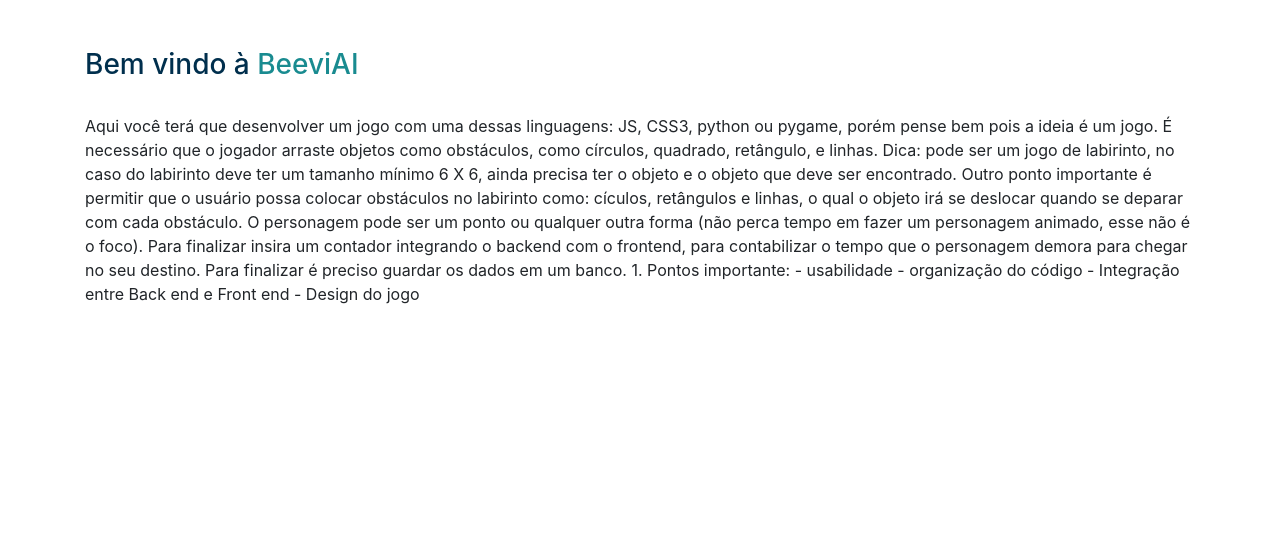
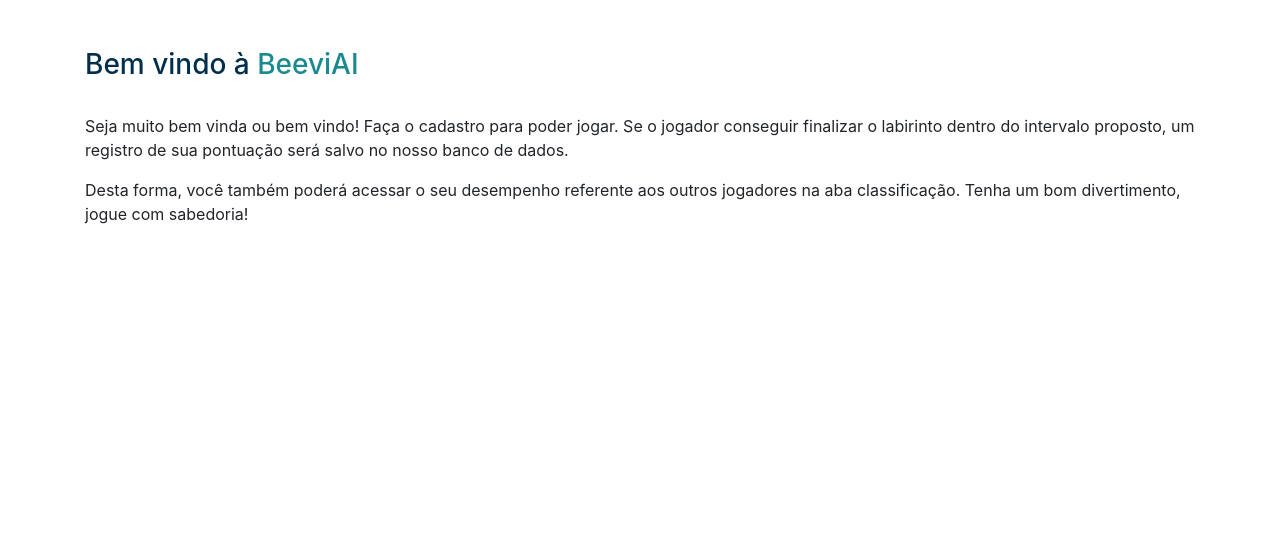
Before and after one commit to victor-s-santos/BeeviAI, a Django app: page / in a window 1280 px wide. Shown: the part 56-602 px from the top of the page. Run offline with Django 3.2, Linux system fonts and the light colour scheme; some libraries are stand-ins or nearby versions.

Commit message:
muda apresentação inicial

```diff
--- a/core/templates/index.html
+++ b/core/templates/index.html
@@ -7,13 +7,11 @@
             <h3 class="content"> Bem vindo à <span style="color:#198b90">BeeviAI</span></h3>
         <br>
             <p>
-                Aqui você terá que desenvolver um jogo com uma dessas linguagens: JS, CSS3, python ou pygame, porém pense bem pois a ideia é um jogo. É necessário que o jogador arraste objetos como obstáculos, como círculos, quadrado, retângulo, e linhas. Dica: pode ser um jogo de labirinto, no caso do labirinto deve ter um tamanho mínimo 6 X 6, ainda precisa ter o objeto e o objeto que deve ser encontrado. Outro ponto importante é permitir que o usuário possa colocar obstáculos no labirinto como: cículos, retângulos e linhas, o qual o objeto irá se deslocar quando se deparar com cada obstáculo. O personagem pode ser um ponto ou qualquer outra forma (não perca tempo em fazer um personagem animado, esse não é o foco). Para finalizar insira um contador integrando o backend com o frontend, para contabilizar o tempo que o personagem demora para chegar no seu destino. Para finalizar é preciso guardar os dados em um banco.
-            1. Pontos importante:
-                - usabilidade
-                - organização do código
-                - Integração entre Back end e Front end
-                - Design do jogo
-
+                Seja muito bem vinda ou bem vindo! Faça o cadastro para poder jogar.
+                Se o jogador conseguir finalizar o labirinto dentro do intervalo proposto, um registro de sua pontuação será salvo no nosso banco de dados.
+                <p>Desta forma, você também poderá acessar o seu desempenho referente aos outros jogadores na aba classificação.
+                    Tenha um bom divertimento, jogue com sabedoria!
+                </p>
             </p>
         </div>
 
```
